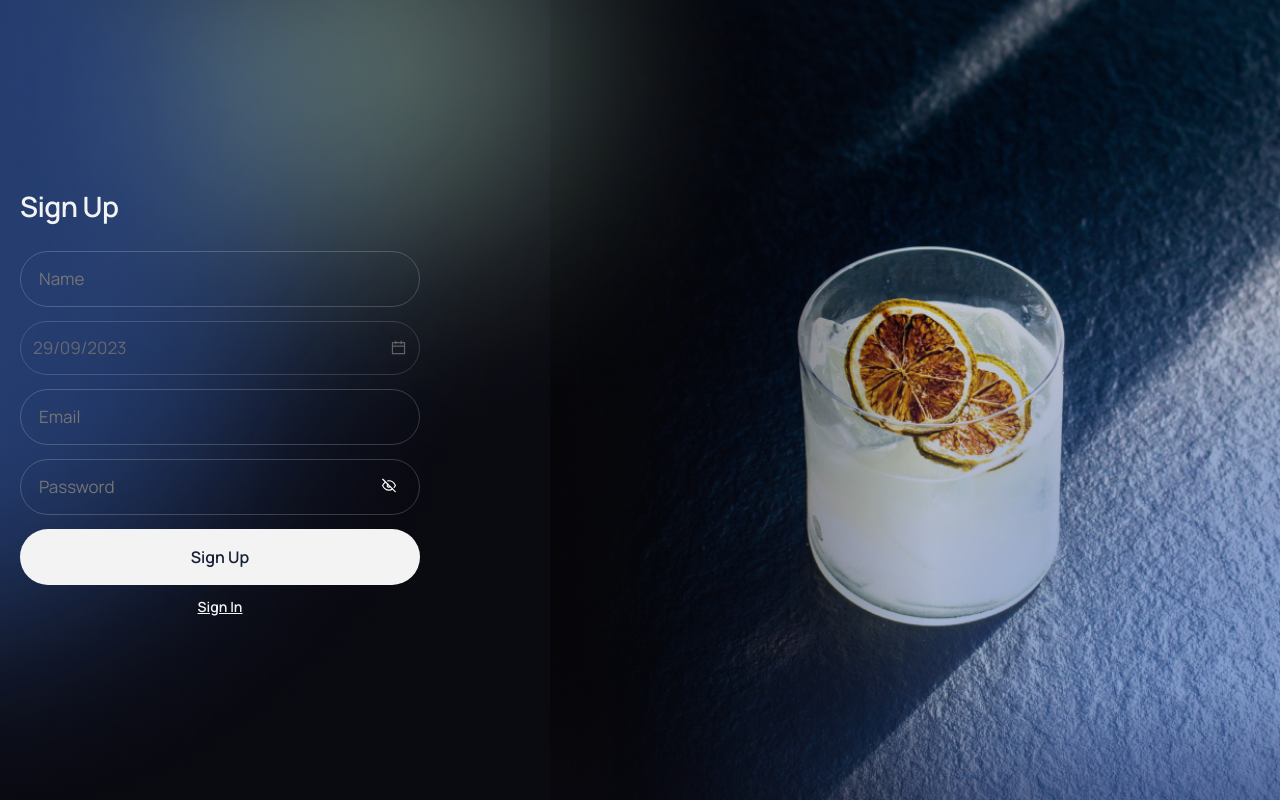
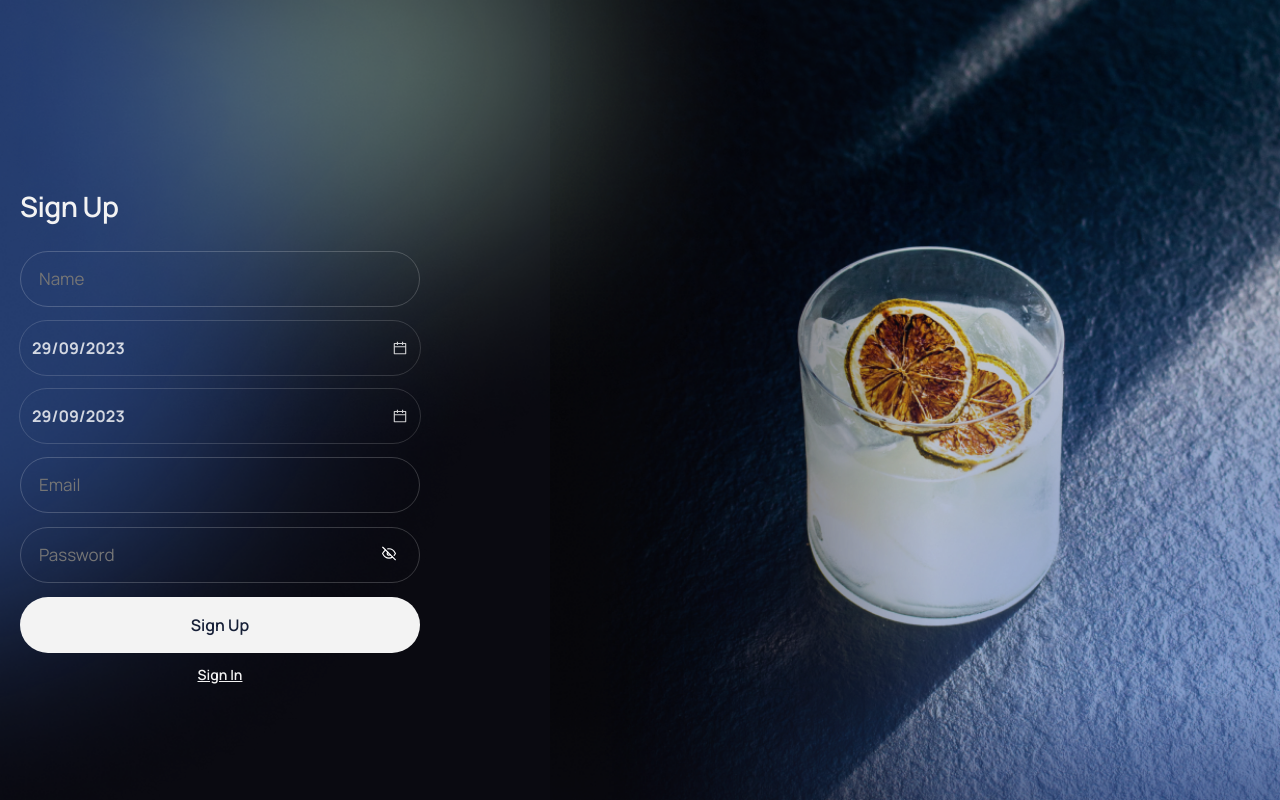
Before and after one commit to Elena-Hrechyk/react-project-ITSide-DrinkMaster, a React (Vite) app: page /react-project-ITSide-DrinkMaster/signup in a window 1280 px wide. Built offline with nearby package versions, Linux system fonts and the light colour scheme.

Commit message:
add year and month

```diff
--- a/src/components/SignUpPageComponents/SignUpform/SignUpForm.jsx
+++ b/src/components/SignUpPageComponents/SignUpform/SignUpForm.jsx
@@ -18,6 +18,7 @@ import { format } from 'date-fns';
 import DatePicker from 'react-datepicker';
 import { CalendarGlobalStyles, TitleWrapper } from './StyledDatepicker.styled';
 import 'react-datepicker/dist/react-datepicker-cssmodules.css';
+import { Calendar } from './StyledDatepicker.jsx';
 
 
 
@@ -45,7 +46,11 @@ const [selectedDate, setSelectedDate] = useState(Date.now());
 const CustomInput = forwardRef(({  onClick }, ref) => {
 
   return (
-    <TitleWrapper onClick={onClick} ref={ref}>
+    <TitleWrapper
+
+      onClick={onClick}
+      ref={ref}
+    >
       {format(selectedDate, 'dd/MM/yyyy')} <AiOutlineCalendar />
     </TitleWrapper>
   );
@@ -129,16 +134,26 @@ CustomInput.displayName = 'CustomInput';
               setSelectedDate(date);
               setFieldValue('date', date);
             }}
-            customInput={<CustomInput />}
+            customInput={<CustomInput/>}
             dateFormat={'dd/MM/yyyy'}
             maxDate={new Date()}
-            showYearDropdown
-            scrollableMonthYearDropdown
+            // showFullMonthYearPicker
+
             calendarStartDay={1}
             formatWeekDay={(day) => day.substr(0, 2)}
           />
           <CalendarGlobalStyles />
-
+          <Calendar
+            // dateFormat={'dd/MM/yyyy'}
+            setFieldValue={setFieldValue}
+            // selected={selectedDate}
+            // onChange={(date) => {
+            //   setSelectedDate(date);
+            //   setFieldValue('date', date);
+            // }}
+            // onChange={setSelectedDate}
+            // formatWeekDay={(day) => day.substr(0, 2)}
+          />
 
           <Label style={{ position: 'relative' }}>
             <Field
--- a/src/components/SignUpPageComponents/SignUpform/StyledDatepicker.jsx
+++ b/src/components/SignUpPageComponents/SignUpform/StyledDatepicker.jsx
@@ -1,45 +1,181 @@
-import {
-  forwardRef, useState,
-  // useState
-} from 'react';
+// import {
+//   forwardRef, useState,
+//   // useState
+// } from 'react';
 
+// import { AiOutlineCalendar } from 'react-icons/ai';
+// import { format } from 'date-fns';
+// import DatePicker from 'react-datepicker';
+// import { CalendarGlobalStyles, TitleWrapper } from './StyledDatepicker.styled';
+// import 'react-datepicker/dist/react-datepicker-cssmodules.css';
+
+
+// const StyledDatepicker = (setFieldValue) => {
+//   // const { name, value } = field;
+//   // const { setFieldValue } = form;
+//   const [selectedDate, setSelectedDate] = useState(Date.now());
+//   const CustomInput = forwardRef(({  onClick }, ref) => {
+
+//     return (
+//       <TitleWrapper onClick={onClick} ref={ref}>
+//         {format(selectedDate, 'dd/MM/yyyy')} <AiOutlineCalendar />
+
+//       </TitleWrapper>
+//     );
+//   });
+//   CustomInput.displayName = 'CustomInput';
+//   return (
+//     <>
+//       <DatePicker
+//         selected={selectedDate}
+//         onChange={(date) => {
+//           setSelectedDate(date);
+//          setFieldValue;
+//         }}
+//         customInput={<CustomInput />}
+//         dateFormat={'dd/MM/yyyy'}
+//         calendarStartDay={1}
+//         formatWeekDay={(day) => day.substr(0, 2)}
+//       />
+//       <CalendarGlobalStyles />
+//     </>
+//   );
+// };
+
+// export default StyledDatepicker;
+import DatePicker from 'react-datepicker';
+import { DatePickerWrapper, TitleWrapper } from './StyledDatepicker.styled';
+import 'react-datepicker/dist/react-datepicker.css';
+import PropTypes from 'prop-types';
+import { getYear, getMonth } from 'date-fns';
+import { HeadCont, Select, HeadBtn } from './StyledDatepicker.styled';
+import { FiEye, FiEyeOff } from 'react-icons/fi';
+import { forwardRef, useState } from 'react';
 import { AiOutlineCalendar } from 'react-icons/ai';
 import { format } from 'date-fns';
-import DatePicker from 'react-datepicker';
-import { CalendarGlobalStyles, TitleWrapper } from './StyledDatepicker.styled';
-import 'react-datepicker/dist/react-datepicker-cssmodules.css';
 
+// import { CustomInput } from './customInput.jsx';
+// import { date } from 'yup';
+// import sprite from '../../assets/icons/svg-sprite.svg';
 
-const StyledDatepicker = (setFieldValue) => {
-  // const { name, value } = field;
-  // const { setFieldValue } = form;
-  const [selectedDate, setSelectedDate] = useState(Date.now());
-  const CustomInput = forwardRef(({  onClick }, ref) => {
+export const Calendar = ({
+  input,
+  selectedDate,
+  setSelectedDate,
+  createdAt,
+  setFieldValue,
+
+}) => {
+  const range = (start, end) => {
+    return new Array(end - start).fill().map((d, i) => i + start);
+  };
+
+  const years = range(1920, getYear(new Date()) + 1, 1);
+  const months = [
+    'January',
+    'February',
+    'March',
+    'April',
+    'May',
+    'June',
+    'July',
+    'August',
+    'September',
+    'October',
+    'November',
+    'December',
+  ];
+    const [selectedDate1, setSelectedDate1] = useState(Date.now());
+  const CustomInput1 = forwardRef(({  onClick }, ref) => {
 
     return (
       <TitleWrapper onClick={onClick} ref={ref}>
-        {format(selectedDate, 'dd/MM/yyyy')} <AiOutlineCalendar />
+        {format(selectedDate1, 'dd/MM/yyyy')}
+        <AiOutlineCalendar />
 
       </TitleWrapper>
     );
   });
-  CustomInput.displayName = 'CustomInput';
+  CustomInput1.displayName = 'CustomInput1';
+
   return (
-    <>
+    // <DatePickerWrapper>
       <DatePicker
-        selected={selectedDate}
+        // selectedDate={(date) => selectedDate(date)}
+        // setSelectedDate={(date) => {
+        //   setSelectedDate(date);
+        //   setFieldValue('date', date);
+        // }}
+        renderCustomHeader={({
+          date,
+          changeYear,
+          changeMonth,
+          decreaseMonth,
+          increaseMonth,
+          prevMonthButtonDisabled,
+          nextMonthButtonDisabled,
+        }) => (
+          <HeadCont>
+            <HeadBtn
+              onClick={decreaseMonth}
+              disabled={prevMonthButtonDisabled}
+              color={prevMonthButtonDisabled ? '#efede866' : '#efede8'}
+            >
+              <FiEye />
+              {/* <svg width="16" height="16">
+                <use href={sprite + '#icon-chevronup'}></use>
+              </svg> */}
+            </HeadBtn>
+
+            <Select
+              value={months[getMonth(date)]}
+              onChange={({ target: { value } }) =>
+                changeMonth(months.indexOf(value))
+              }
+            >
+              {months.map((option) => (
+                <option key={option} value={option}>
+                  {option}
+                </option>
+              ))}
+            </Select>
+
+            <Select
+              value={getYear(date)}
+              onChange={({ target: { value } }) => changeYear(value)}
+            >
+              {years.map((option) => (
+                <option key={option} value={option}>
+                  {option}
+                </option>
+              ))}
+            </Select>
+
+            <HeadBtn
+              onClick={increaseMonth}
+              disabled={nextMonthButtonDisabled}
+              color={nextMonthButtonDisabled ? '#efede866' : '#efede8'}
+            >
+              {/* <svg width="16" height="16">
+                <use href={sprite + '#icon-chevronup'}></use>
+              </svg> */}
+              <FiEyeOff />
+            </HeadBtn>
+          </HeadCont>
+        )}
+        customInput={<CustomInput1/>}
+        selected={selectedDate1}
+        // calendarStartDay={1}
+        // minDate={createdAt ? createdAt : undefined}
+        dateFormat={'dd/MM/yyyy'}
+        maxDate={new Date()}
+        // formatWeekDay={(day) => day.substr(0, 2)}
         onChange={(date) => {
-          setSelectedDate(date);
-         setFieldValue;
+          setSelectedDate1(date);
+          setFieldValue('date', date);
         }}
-        customInput={<CustomInput />}
-        dateFormat={'dd/MM/yyyy'}
-        calendarStartDay={1}
-        formatWeekDay={(day) => day.substr(0, 2)}
-      />
-      <CalendarGlobalStyles />
-    </>
+    />
+      // { ' ' }
+    // </DatePickerWrapper>
   );
 };
-
-export default StyledDatepicker;
--- a/src/components/SignUpPageComponents/SignUpform/StyledDatepicker.styled.js
+++ b/src/components/SignUpPageComponents/SignUpform/StyledDatepicker.styled.js
@@ -1,22 +1,23 @@
 import { createGlobalStyle, styled } from 'styled-components';
-export const DataBtn = styled.div`
-  padding: 6px 12px;
-  color: #ffffff;
-  background: #3e85f3;
-  border-radius: 8px;
-  font-family: Manrope;
-  font-weight: 700;
-  font-size: 14px;
-  line-height: 18px;
-  text-align: center;
-  text-transform: uppercase;
-  @media screen and (min-width: 768px) {
-    margin-top: 33px;
-    margin-bottom: 33px;
-    padding: 8px 12px;
-    font-size: 16px;
-  }
-`;
+// import { Field as FormikField } from 'formik';
+// export const DataBtn = styled.div`
+//   padding: 6px 12px;
+//   color: #ffffff;
+//   background: #3e85f3;
+//   border-radius: 8px;
+//   font-family: Manrope;
+//   font-weight: 700;
+//   font-size: 14px;
+//   line-height: 18px;
+//   text-align: center;
+//   text-transform: uppercase;
+//   @media screen and (min-width: 768px) {
+//     margin-top: 33px;
+//     margin-bottom: 33px;
+//     padding: 8px 12px;
+//     font-size: 16px;
+//   }
+// `;
 export const CalendarGlobalStyles = createGlobalStyle`
 .react-datepicker__tab-loop{
   z-index:5;
@@ -24,21 +25,8 @@ export const CalendarGlobalStyles = createGlobalStyle`
 .react-datepicker__wrapper {
      position: relative;
   }
-.react-datepicker__input-container{&:hover {
-    border: 1px solid rgba(243, 243, 243, 0.5);
-    opacity: 0.8;
-    border-radius: 200px;
-    /* outline: 5px solid green; */
-    /* box-shadow: 0 0 5px rgba(0, 123, 255, 0.3); */
-  }
+ .react-datepicker__input-container{
 
-  &:focus {
-    border: 1px solid rgba(243, 243, 243, 0.5);
-    opacity: 0.8;
-    border-radius: 200px;
-    /* outline: 5px solid green; */
-    /* box-shadow: 0 0 5px rgba(0, 123, 255, 0.3); */
-  }
    }
    .react-datepicker__input-container button{
 
@@ -277,9 +265,9 @@ line-height: 156%;
      line-height: 18px; /* 128.571% */
    }
 
-  /* .react-datepicker__triangle {
+   .react-datepicker__triangle {
      visibility: hidden;
-  } */
+   }
 
    /* .react-datepicker__navigation-icon--next{
      visibility:hidden;
@@ -301,7 +289,54 @@ visibility:hidden;
    }
  `;
 
-export const TitleWrapper = styled.button`
+export const TitleWrapper = styled.div`
+  /* width: 335px; */
+  width: 100%;
+  height: 54px;
+  /* max-width: 335px; */
+  /* border: 1px solid rgba(243, 243, 243, 0.2); */
+
+  padding-left: 18px;
+  padding-right: 18px;
+  color: #ffffff;
+  background: transparent;
+  border-radius: 200px;
+  font-weight: 700;
+  line-height: 18px;
+  text-align: center;
+  text-transform: uppercase;
+  padding: 8px 12px;
+  font-size: 16px;
+  justify-content: space-around;
+  align-items: center;
+
+  border-radius: 200px;
+  outline: 1px solid rgba(243, 243, 243, 0.2);
+  /* outline: transparent; */
+  border: none;
+
+  opacity: 0.8;
+  display: flex;
+  justify-content: space-between;
+  &:hover {
+    border: 1px solid rgba(243, 243, 243, 0.5);
+    opacity: 0.8;
+
+    /* border-radius: 200px; */
+    /* outline: 5px solid green; */
+    /* box-shadow: 0 0 5px rgba(0, 123, 255, 0.3); */
+  }
+
+  &:focus {
+    outline: 1px solid rgba(243, 243, 243, 0.5);
+    opacity: 0.8;
+    border-radius: 200px;
+    /* outline: 5px solid green; */
+    /* box-shadow: 0 0 5px rgba(0, 123, 255, 0.3); */
+  }
+`;
+
+export const DatePickerWrapper = styled.div`
   /* width: 335px; */
   width: 100%;
   height: 54px;
@@ -325,7 +360,21 @@ export const TitleWrapper = styled.button`
 
   border-radius: 200px;
   border: 1px solid rgba(243, 243, 243, 0.2);
-  opacity: 0.8;
+  /* opacity: 0.8; */
   display: flex;
   justify-content: space-between;
+  &:hover {
+    border: 1px solid rgba(243, 243, 243, 0.5);
+    opacity: 0.8;
+    border-radius: 200px;
+  }
+
+  &:focus {
+    border: 1px solid rgba(243, 243, 243, 0.5);
+    opacity: 0.8;
+    border-radius: 200px;
+  }
 `;
+export const HeadCont = styled.div``;
+export const Select = styled.select``;
+export const HeadBtn = styled.button``;
--- /dev/null
+++ b/src/components/SignUpPageComponents/SignUpform/customInput.jsx
@@ -0,0 +1,7 @@
+
+import { TitleWrapper } from "./StyledDatepicker.styled";
+
+export const CustomInput = () => {
+    return <TitleWrapper ></TitleWrapper>;
+};
+CustomInput.displayName = 'CustomInput';
--- a/src/pages/AddDrinkPage/AddDrinkPage.jsx
+++ b/src/pages/AddDrinkPage/AddDrinkPage.jsx
@@ -88,7 +88,7 @@ const AddDrinkPage = () => {
               <Form style={{ margin: 'auto' }} encType="multipart/form-data">
                 <DrinkDescription
                   fileValue={file}
-                  // setValue={setFieldValue}
+                  setValue={setFieldValue}
                 />
                 <DrinkIngredients />
                 <RecipePreparation />
```
Lines whose indentation alone changed are shown as unchanged.
